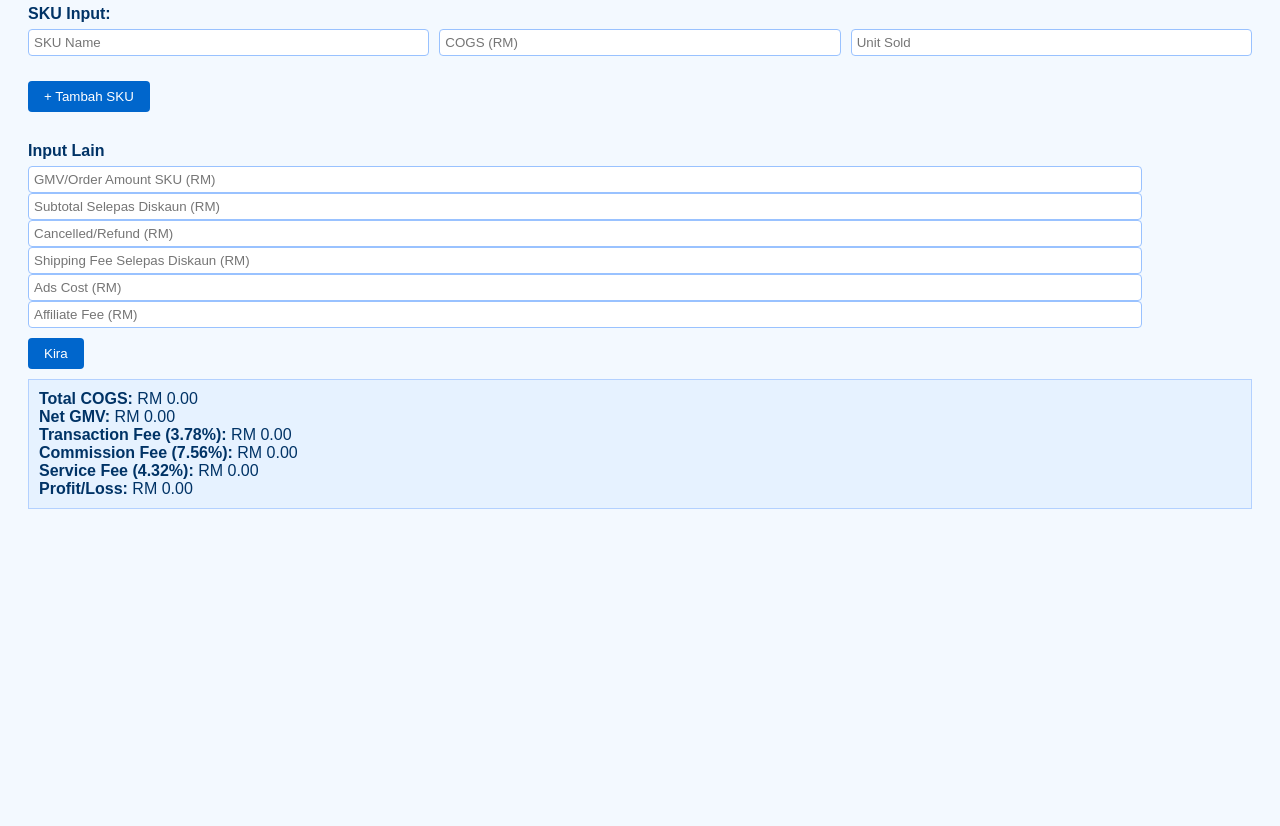
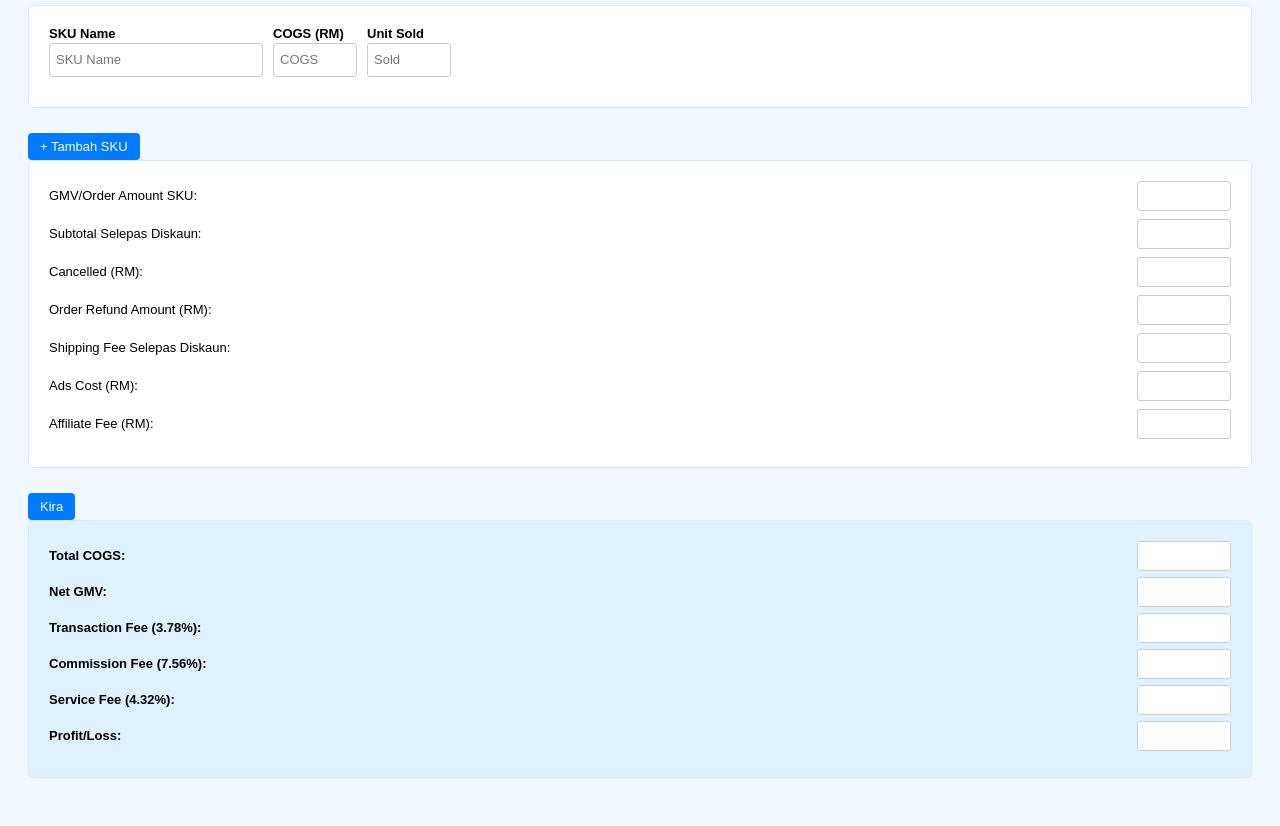
Before and after one commit to sepulohsen/Tiktok-Profit-Calculator-, a plain HTML site: page index.html in a window 1280 px wide. Shown: the part 91-917 px from the top of the page. Before the commit the page ends 800 px from the top, so only its background shows below. Drawn offline with Linux system fonts and the light colour scheme.

Commit message:
Update index.html

```diff
--- a/index.html
+++ b/index.html
@@ -6,168 +6,253 @@
   <style>
     body {
       font-family: Arial, sans-serif;
-      background-color: #f3f9ff;
+      background-color: #f1f7ff;
       padding: 20px;
-      color: #003366;
     }
 
     h2 {
-      color: #003366;
+      color: #007bff;
     }
 
-    table {
-      width: 100%;
-      border-collapse: collapse;
-      margin-bottom: 15px;
-    }
-
-    th, td {
-      padding: 8px;
-      border: 1px solid #99c2ff;
-      text-align: left;
-    }
-
-    th {
-      background-color: #cce0ff;
-    }
-
-    input[type="text"], input[type="number"] {
-      width: 90%;
-      padding: 5px;
-      border: 1px solid #99c2ff;
-      border-radius: 4px;
-    }
-
-    .section {
-      margin-top: 30px;
-    }
-
-    .result-box {
-      background-color: #e6f2ff;
-      padding: 10px;
-      border: 1px solid #b3d1ff;
-      margin-top: 10px;
-    }
-
-    .button {
-      margin-top: 10px;
-      padding: 8px 16px;
-      background-color: #0066cc;
-      color: white;
-      border: none;
-      border-radius: 4px;
-      cursor: pointer;
-    }
-
-    .button:hover {
-      background-color: #004d99;
-    }
-
-    .small-input {
-      width: 200px;
+    .sku-container,
+    .inputs,
+    .results {
+      background-color: #fff;
+      border: 1px solid #d6e9ff;
+      border-radius: 6px;
+      padding: 20px;
+      margin-bottom: 20px;
     }
 
     .sku-row {
       display: flex;
       gap: 10px;
-      margin-bottom: 5px;
+      margin-bottom: 10px;
+      align-items: flex-start;
+    }
+
+    .sku-row label {
+      display: block;
+      font-weight: bold;
+      font-size: 13px;
+      margin-bottom: 2px;
     }
 
     .sku-row input {
-      flex: 1;
+      height: 28px;
+      padding: 2px 6px;
+      border-radius: 3px;
+      border: 1px solid #ccc;
+      font-size: 13px;
     }
 
-    #sku-list {
-      margin-bottom: 15px;
+    .sku-name {
+      width: 200px;
     }
 
-    .subsection {
+    .sku-cogs,
+    .sku-sold {
+      width: 70px;
+    }
+
+    button {
+      background-color: #007bff;
+      color: #fff;
+      border: none;
+      padding: 6px 12px;
+      border-radius: 4px;
+      cursor: pointer;
+      font-size: 13px;
+      margin-top: 5px;
+    }
+
+    button:hover {
+      background-color: #0056b3;
+    }
+
+    .input-row {
+      display: flex;
+      justify-content: space-between;
+      align-items: center;
+      margin-bottom: 8px;
+    }
+
+    .input-row label {
+      flex: 1;
+      font-size: 13px;
+    }
+
+    .input-row input {
+      width: 80px;
+      height: 24px;
+      padding: 2px 6px;
+      font-size: 13px;
+      border: 1px solid #ccc;
+      border-radius: 3px;
+    }
+
+    .results {
+      background-color: #dff0ff;
+    }
+
+    .results-row {
+      display: flex;
+      justify-content: space-between;
+      align-items: center;
+      margin-bottom: 6px;
+    }
+
+    .results-row label {
+      flex: 1;
       font-weight: bold;
-      margin-bottom: 6px;
+      font-size: 13px;
+    }
+
+    .results-row input {
+      width: 80px;
+      height: 24px;
+      padding: 2px 6px;
+      font-size: 13px;
+      border: 1px solid #ccc;
+      border-radius: 3px;
     }
   </style>
 </head>
 <body>
   <h2>Calculator GMV TikTok (v3)</h2>
 
-  <div id="sku-list">
-    <div class="subsection">SKU Input:</div>
+  <div class="sku-container" id="skuContainer">
     <div class="sku-row">
-      <input type="text" placeholder="SKU Name">
-      <input type="number" placeholder="COGS (RM)">
-      <input type="number" placeholder="Unit Sold">
+      <div>
+        <label>SKU Name</label>
+        <input type="text" class="sku-name" placeholder="SKU Name">
+      </div>
+      <div>
+        <label>COGS (RM)</label>
+        <input type="number" class="sku-cogs" placeholder="COGS">
+      </div>
+      <div>
+        <label>Unit Sold</label>
+        <input type="number" class="sku-sold" placeholder="Sold">
+      </div>
     </div>
   </div>
-  <button class="button" onclick="addSKU()">+ Tambah SKU</button>
+  <button onclick="addSkuRow()">+ Tambah SKU</button>
 
-  <div class="section">
-    <div class="subsection">Input Lain</div>
-    <input type="number" class="small-input" id="gmv" placeholder="GMV/Order Amount SKU (RM)">
-    <input type="number" class="small-input" id="subtotal" placeholder="Subtotal Selepas Diskaun (RM)">
-    <input type="number" class="small-input" id="refund" placeholder="Cancelled/Refund (RM)">
-    <input type="number" class="small-input" id="shipping" placeholder="Shipping Fee Selepas Diskaun (RM)">
-    <input type="number" class="small-input" id="ads" placeholder="Ads Cost (RM)">
-    <input type="number" class="small-input" id="affiliate" placeholder="Affiliate Fee (RM)">
+  <div class="inputs">
+    <div class="input-row">
+      <label>GMV/Order Amount SKU:</label>
+      <input type="number" id="gmv">
+    </div>
+    <div class="input-row">
+      <label>Subtotal Selepas Diskaun:</label>
+      <input type="number" id="subtotal">
+    </div>
+    <div class="input-row">
+      <label>Cancelled (RM):</label>
+      <input type="number" id="cancelled">
+    </div>
+    <div class="input-row">
+      <label>Order Refund Amount (RM):</label>
+      <input type="number" id="refund">
+    </div>
+    <div class="input-row">
+      <label>Shipping Fee Selepas Diskaun:</label>
+      <input type="number" id="shipping">
+    </div>
+    <div class="input-row">
+      <label>Ads Cost (RM):</label>
+      <input type="number" id="ads">
+    </div>
+    <div class="input-row">
+      <label>Affiliate Fee (RM):</label>
+      <input type="number" id="affiliate">
+    </div>
   </div>
 
-  <button class="button" onclick="kira()">Kira</button>
+  <button onclick="calculate()">Kira</button>
 
-  <div class="section result-box" id="result">
-    <div><strong>Total COGS:</strong> RM 0.00</div>
-    <div><strong>Net GMV:</strong> RM 0.00</div>
-    <div><strong>Transaction Fee (3.78%):</strong> RM 0.00</div>
-    <div><strong>Commission Fee (7.56%):</strong> RM 0.00</div>
-    <div><strong>Service Fee (4.32%):</strong> RM 0.00</div>
-    <div><strong>Profit/Loss:</strong> RM 0.00</div>
+  <div class="results">
+    <div class="results-row">
+      <label>Total COGS:</label>
+      <input type="text" id="totalCogs" readonly>
+    </div>
+    <div class="results-row">
+      <label>Net GMV:</label>
+      <input type="text" id="netGmv" readonly>
+    </div>
+    <div class="results-row">
+      <label>Transaction Fee (3.78%):</label>
+      <input type="text" id="transactionFee" readonly>
+    </div>
+    <div class="results-row">
+      <label>Commission Fee (7.56%):</label>
+      <input type="text" id="commissionFee" readonly>
+    </div>
+    <div class="results-row">
+      <label>Service Fee (4.32%):</label>
+      <input type="text" id="serviceFee" readonly>
+    </div>
+    <div class="results-row">
+      <label><strong>Profit/Loss:</strong></label>
+      <input type="text" id="profitLoss" readonly>
+    </div>
   </div>
 
   <script>
-    function addSKU() {
-      const container = document.getElementById("sku-list");
+    function addSkuRow() {
+      const container = document.getElementById("skuContainer");
       const row = document.createElement("div");
       row.className = "sku-row";
       row.innerHTML = `
-        <input type="text" placeholder="SKU Name">
-        <input type="number" placeholder="COGS (RM)">
-        <input type="number" placeholder="Unit Sold">
+        <div>
+          <label>SKU Name</label>
+          <input type="text" class="sku-name" placeholder="SKU Name">
+        </div>
+        <div>
+          <label>COGS (RM)</label>
+          <input type="number" class="sku-cogs" placeholder="COGS">
+        </div>
+        <div>
+          <label>Unit Sold</label>
+          <input type="number" class="sku-sold" placeholder="Sold">
+        </div>
       `;
       container.appendChild(row);
     }
 
-    function kira() {
-      const rows = document.querySelectorAll("#sku-list .sku-row");
-      let totalCOGS = 0;
+    function calculate() {
+      let cogs = document.querySelectorAll('.sku-cogs');
+      let sold = document.querySelectorAll('.sku-sold');
 
-      rows.forEach(row => {
-        const inputs = row.querySelectorAll("input");
-        const cogs = parseFloat(inputs[1].value) || 0;
-        const sold = parseFloat(inputs[2].value) || 0;
-        totalCOGS += cogs * sold;
-      });
+      let totalCogs = 0;
+      for (let i = 0; i < cogs.length; i++) {
+        let c = parseFloat(cogs[i].value) || 0;
+        let s = parseFloat(sold[i].value) || 0;
+        totalCogs += c * s;
+      }
 
-      const gmv = parseFloat(document.getElementById("gmv").value) || 0;
-      const subtotal = parseFloat(document.getElementById("subtotal").value) || 0;
-      const refund = parseFloat(document.getElementById("refund").value) || 0;
-      const shipping = parseFloat(document.getElementById("shipping").value) || 0;
-      const ads = parseFloat(document.getElementById("ads").value) || 0;
-      const affiliate = parseFloat(document.getElementById("affiliate").value) || 0;
+      let gmv = parseFloat(document.getElementById("gmv").value) || 0;
+      let subtotal = parseFloat(document.getElementById("subtotal").value) || 0;
+      let cancelled = parseFloat(document.getElementById("cancelled").value) || 0;
+      let refund = parseFloat(document.getElementById("refund").value) || 0;
+      let shipping = parseFloat(document.getElementById("shipping").value) || 0;
+      let ads = parseFloat(document.getElementById("ads").value) || 0;
+      let affiliate = parseFloat(document.getElementById("affiliate").value) || 0;
 
-      const netGMV = gmv + subtotal + refund;
+      let netGmv = gmv - (cancelled + refund);
+      let transactionFee = 0.0378 * gmv;
+      let commissionFee = 0.0756 * subtotal;
+      let serviceFee = 0.0432 * subtotal;
 
-      const feeTxn = netGMV * 0.0378;
-      const feeComm = subtotal * 0.0756;
-      const feeServ = subtotal * 0.0432;
+      let profit = netGmv - (totalCogs + transactionFee + commissionFee + serviceFee + ads + affiliate);
 
-      const profit = netGMV - totalCOGS - feeTxn - feeComm - feeServ - ads - affiliate;
-
-      document.getElementById("result").innerHTML = `
-        <div><strong>Total COGS:</strong> RM ${totalCOGS.toFixed(2)}</div>
-        <div><strong>Net GMV:</strong> RM ${netGMV.toFixed(2)}</div>
-        <div><strong>Transaction Fee (3.78%):</strong> RM ${feeTxn.toFixed(2)}</div>
-        <div><strong>Commission Fee (7.56%):</strong> RM ${feeComm.toFixed(2)}</div>
-        <div><strong>Service Fee (4.32%):</strong> RM ${feeServ.toFixed(2)}</div>
-        <div><strong>Profit/Loss:</strong> RM ${profit.toFixed(2)}</div>
-      `;
+      document.getElementById("totalCogs").value = "RM " + totalCogs.toFixed(2);
+      document.getElementById("netGmv").value = "RM " + netGmv.toFixed(2);
+      document.getElementById("transactionFee").value = "RM " + transactionFee.toFixed(2);
+      document.getElementById("commissionFee").value = "RM " + commissionFee.toFixed(2);
+      document.getElementById("serviceFee").value = "RM " + serviceFee.toFixed(2);
+      document.getElementById("profitLoss").value = "RM " + profit.toFixed(2);
     }
   </script>
 </body>
```
